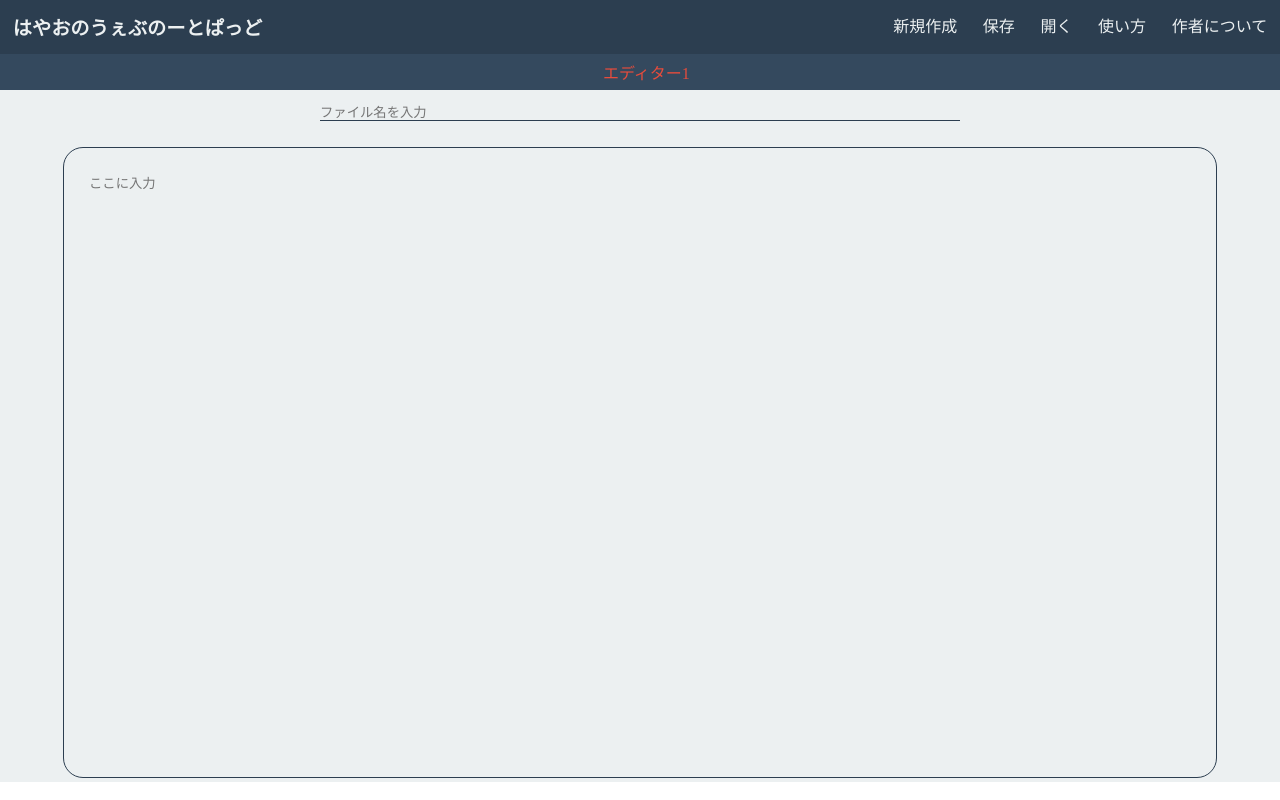
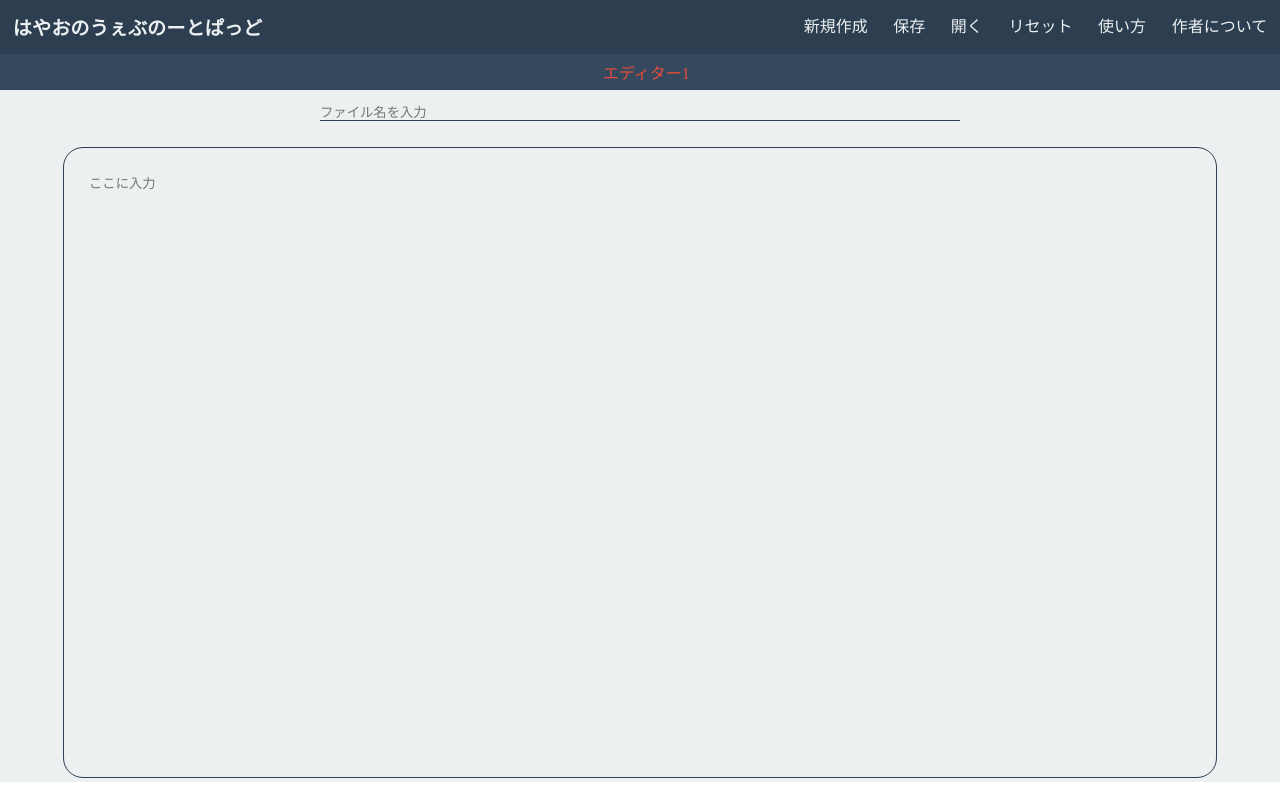
Before and after one commit to Hayao0819/web-notepad, a plain HTML site: page index.html in a window 1280 px wide. Drawn offline with Linux system fonts and the light colour scheme.

Commit message:
[update] : Added reset button

```diff
--- a/index.html
+++ b/index.html
@@ -24,6 +24,7 @@
             <li class="bar-item" onclick="add_tab()">新規作成</li>
             <li class="bar-item" onclick="save_to_txt()">保存</li>
             <li class="bar-item" onclick="open_file()">開く</li>
+            <li class="bar-item" onclick="reset_storage()">リセット</li>
             <li class="bar-item" onclick="usage.open()">使い方</li>
             <li class="bar-item" onclick="about_hayao.open()">作者について</li>
         </ul>
--- a/js/storage.js
+++ b/js/storage.js
@@ -12,6 +12,7 @@ function save_on_storage(){
 // リセット
 function reset_storage() {
     localStorage.clear();
+    location.reload();
 }
 
 function restore_storage() {
```
